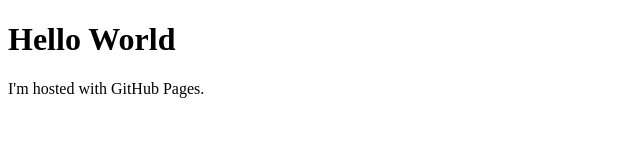
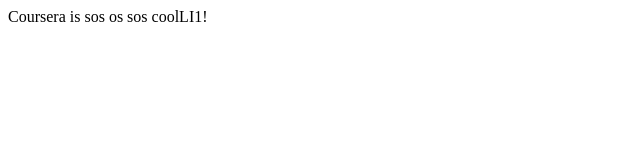
Before and after one commit to Samulimv/coursera-test, a plain HTML site: page index.html in a window 1280 px wide. Shown: the whole page, without its empty margins (0-640 px from the left). Drawn offline with Linux system fonts and the light colour scheme.

Commit message:
Update index.html
1

```diff
--- a/index.html
+++ b/index.html
@@ -1,7 +1,10 @@
 <!DOCTYPE html>
 <html>
-<body>
-<h1>Hello World</h1>
-<p>I'm hosted with GitHub Pages.</p>
-</body>
+    <head>
+        <meta charset="utf-8" content="">
+        <title>Coursera is cool!</title>
+    </head>
+    <body>
+        Coursera is sos os sos coolLI1!
+    </body>
 </html>
```
